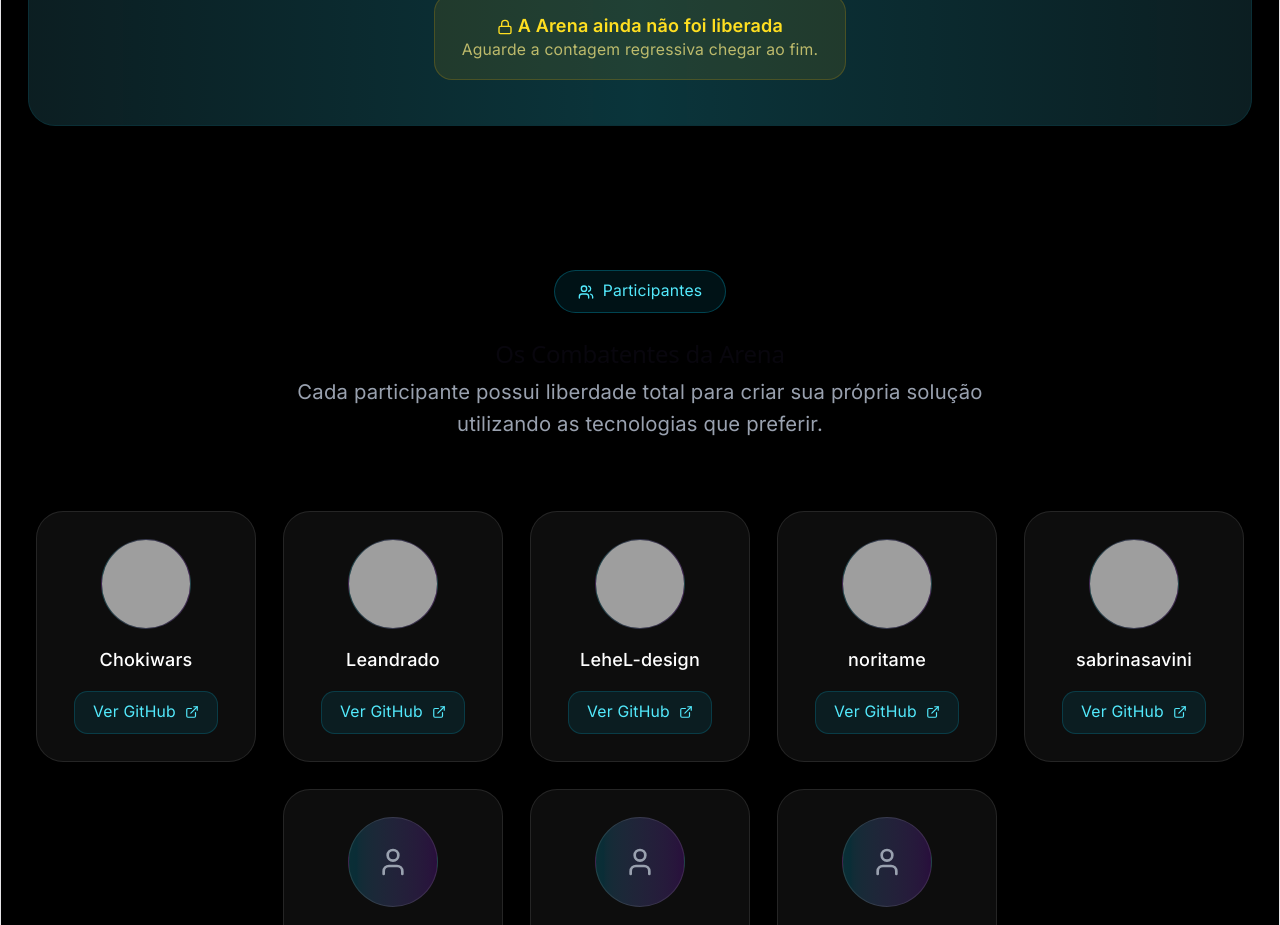
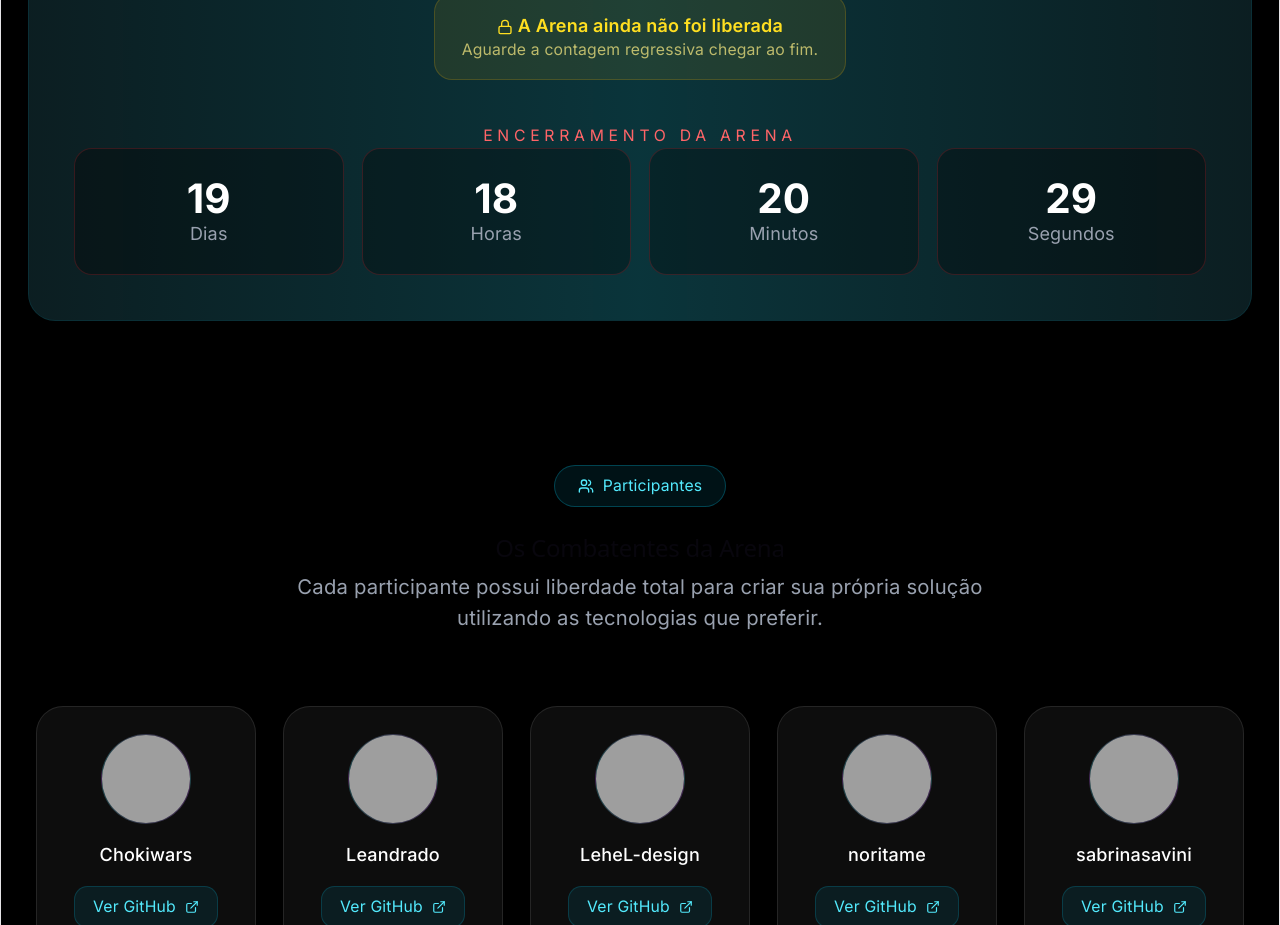
Before and after one commit to FrontArena/Frontarena-web, a React (Vite) app: page / in a window 1280 px wide. Shown: the part 2680-3605 px from the top of the page. Built offline with nearby package versions, Linux system fonts and the light colour scheme; grey boxes are pictures that could not be loaded.

Commit message:
feat(CurrentChallenge): add countdown timer for challenge end date and update UI elements for clarity

```diff
--- a/src/sections/CurrentChallenge.jsx
+++ b/src/sections/CurrentChallenge.jsx
@@ -6,6 +6,7 @@ import Button from "../components/ui/Button";
 
 export default function CurrentChallenge() {
 
+    // Data e hora do início da arena (15 de junho de 2026, às 12:00 PM, horário de Brasília)
     const targetDate = new Date("2026-06-15T12:00:00-03:00");
 
     const [timeLeft, setTimeLeft] = useState({
@@ -15,6 +16,7 @@ export default function CurrentChallenge() {
         seconds: 0,
         finished: false,
     });
+
 
     useEffect(() => {
         const interval = setInterval(() => {
@@ -43,6 +45,50 @@ export default function CurrentChallenge() {
                     (difference / 1000) % 60
                 ),
                 finished: false,
+            });
+        }, 1000);
+
+        return () => clearInterval(interval);
+    }, []);
+
+    // Data e hora do término da arena (30 de junho de 2026, às 12:00 PM, horário de Brasília)
+    const endDate = new Date("2026-06-30T12:00:00-03:00");
+
+    const [challengeTimeLeft, setChallengeTimeLeft] = useState({
+        days: 0,
+        hours: 0,
+        minutes: 0,
+        seconds: 0,
+    });
+
+    useEffect(() => {
+        const interval = setInterval(() => {
+            const now = new Date();
+            const difference = endDate - now;
+
+            if (difference <= 0) {
+                setChallengeTimeLeft({
+                    days: 0,
+                    hours: 0,
+                    minutes: 0,
+                    seconds: 0,
+                });
+
+                clearInterval(interval);
+                return;
+            }
+
+            setChallengeTimeLeft({
+                days: Math.floor(difference / (1000 * 60 * 60 * 24)),
+                hours: Math.floor(
+                    (difference / (1000 * 60 * 60)) % 24
+                ),
+                minutes: Math.floor(
+                    (difference / (1000 * 60)) % 60
+                ),
+                seconds: Math.floor(
+                    (difference / 1000) % 60
+                ),
             });
         }, 1000);
 
@@ -155,10 +201,16 @@ export default function CurrentChallenge() {
                                     </div>
                                 </>
                             ) : (
-                                <div className="rounded-3xl border border-green-500/20 bg-green-500/10 p-8 text-center">
-                                    <h3 className="font-['Orbitron'] text-3xl font-bold text-green-400">
-                                        🔥 A Arena começou!
+                                <div className="mt-10 rounded-3xl border border-green-500/20 bg-gradient-to-r from-green-500/10 via-green-400/5 to-green-500/10 p-8 text-center">
+
+                                    <h3 className="mt-5 font-['Orbitron'] text-4xl font-black text-white">
+                                        Arena Desbloqueada!
                                     </h3>
+
+                                    <p className="mx-auto mt-4 max-w-2xl text-gray-300 align-middle inline-flex items-center gap-2">
+                                        Os participantes já podem iniciar seus projetos e enviar suas
+                                        soluções para a primeira temporada da FrontArena.
+                                    </p>
                                 </div>
                             )}
                         </div>
@@ -208,11 +260,21 @@ export default function CurrentChallenge() {
                         {/* CTA */}
                         {timeLeft.finished ? (
                             <div className="mt-10 flex flex-col items-center justify-center gap-10 sm:flex-row">
-                                <Button>
+                                <Button
+                                    to={"/monster"}
+                                    variant="solid"
+                                    className="bg-green-500 px-6 py-4 font-semibold text-black transition hover:scale-105">
                                     Participar da Arena
                                 </Button>
 
-                                <Button variant="secondary">
+                                <Button
+                                    variant="secondary"
+                                    onClick={() =>
+                                        document
+                                            .getElementById("rules")
+                                            ?.scrollIntoView({ behavior: "smooth" })
+                                    }
+                                >
                                     Ver Regras
                                 </Button>
                             </div>
@@ -261,15 +323,62 @@ export default function CurrentChallenge() {
                                     <CalendarDays className="mb-4 text-cyan-400" />
 
                                     <h4 className="text-3xl font-bold text-white">
-                                        30
+                                        {challengeTimeLeft.days}d {challengeTimeLeft.hours}h
                                     </h4>
 
                                     <p className="text-gray-400">
-                                        Dias Restantes
+                                        Tempo Restante
                                     </p>
                                 </div>
                             </div>
                         )}
+                        <div className="mt-10">
+                            <p className="mb-5 text-sm uppercase tracking-[0.3em] text-red-400">
+                                Encerramento da Arena
+                            </p>
+
+                            <div className="grid grid-cols-2 gap-4 md:grid-cols-4">
+                                <div className="rounded-2xl border border-red-500/20 bg-black/30 p-6 text-center">
+                                    <h4 className="text-4xl font-bold text-white">
+                                        {challengeTimeLeft.days}
+                                    </h4>
+
+                                    <p className="mt-2 text-gray-400">
+                                        Dias
+                                    </p>
+                                </div>
+
+                                <div className="rounded-2xl border border-red-500/20 bg-black/30 p-6 text-center">
+                                    <h4 className="text-4xl font-bold text-white">
+                                        {challengeTimeLeft.hours}
+                                    </h4>
+
+                                    <p className="mt-2 text-gray-400">
+                                        Horas
+                                    </p>
+                                </div>
+
+                                <div className="rounded-2xl border border-red-500/20 bg-black/30 p-6 text-center">
+                                    <h4 className="text-4xl font-bold text-white">
+                                        {challengeTimeLeft.minutes}
+                                    </h4>
+
+                                    <p className="mt-2 text-gray-400">
+                                        Minutos
+                                    </p>
+                                </div>
+
+                                <div className="rounded-2xl border border-red-500/20 bg-black/30 p-6 text-center">
+                                    <h4 className="text-4xl font-bold text-white">
+                                        {challengeTimeLeft.seconds}
+                                    </h4>
+
+                                    <p className="mt-2 text-gray-400">
+                                        Segundos
+                                    </p>
+                                </div>
+                            </div>
+                        </div>
                     </div>
                 </motion.div>
             </div>
```
